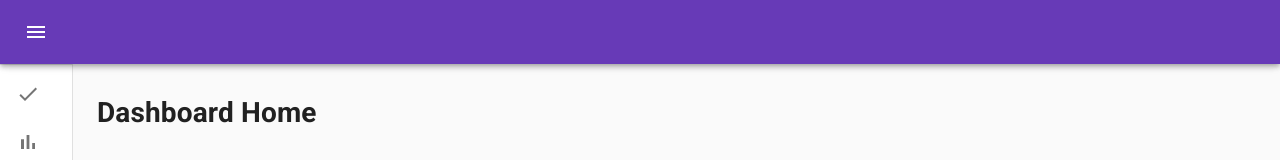
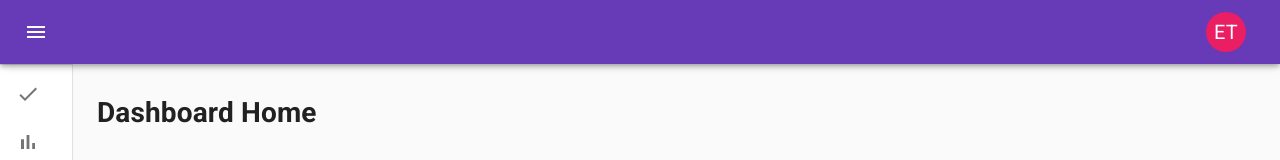
Before and after one commit to etokatlian/frontend, a React (Create React App) app: page /dashboard in a window 1280 px wide. Shown: the top 160 px of the page. Built offline with nearby package versions, Linux system fonts and the light colour scheme; sample sign-in values are in the browser's storage.

Commit message:
Add avatar

```diff
--- a/src/components/Dashboard/Appbar/Appbar.js
+++ b/src/components/Dashboard/Appbar/Appbar.js
@@ -7,7 +7,6 @@ import AppBar from '@material-ui/core/AppBar';
 import Toolbar from '@material-ui/core/Toolbar';
 import List from '@material-ui/core/List';
 import CssBaseline from '@material-ui/core/CssBaseline';
-import Typography from '@material-ui/core/Typography';
 import Divider from '@material-ui/core/Divider';
 import IconButton from '@material-ui/core/IconButton';
 import MenuIcon from '@material-ui/icons/Menu';
@@ -19,6 +18,7 @@ import ListItemText from '@material-ui/core/ListItemText';
 import CheckIcon from '@material-ui/icons/Check';
 import BarChartIcon from '@material-ui/icons/BarChart';
 
+import Avatar from '../Avatar/Avatar';
 import { appBarStyles } from './appbarStyles';
 
 const Appbar = props => {
@@ -52,6 +52,7 @@ const Appbar = props => {
           >
             <MenuIcon />
           </IconButton>
+          <Avatar />
         </Toolbar>
       </AppBar>
       <Drawer
--- /dev/null
+++ b/src/components/Dashboard/Avatar/Avatar.js
@@ -0,0 +1,39 @@
+import React, { useContext } from 'react';
+import { makeStyles } from '@material-ui/core/styles';
+import Avatar from '@material-ui/core/Avatar';
+import { pink } from '@material-ui/core/colors';
+import Grid from '@material-ui/core/Grid';
+
+import { GlobalContext } from '../../globalState';
+
+const useStyles = makeStyles({
+  avatar: {
+    margin: 10
+  },
+  pink: {
+    margin: 10,
+    color: '#fff',
+    backgroundColor: pink[500]
+  }
+});
+
+const LetterAvatars = () => {
+  const { state, dispatch } = useContext(GlobalContext);
+  const classes = useStyles();
+
+  const generateUserIntiails = () => {
+    const {
+      user: { firstName, lastName }
+    } = state;
+
+    return firstName.substring(0, 1) + lastName.substring(0, 1);
+  };
+
+  return (
+    <Grid container justify="flex-end" alignItems="center">
+      <Avatar className={classes.pink}>{generateUserIntiails()}</Avatar>
+    </Grid>
+  );
+};
+
+export default LetterAvatars;
```
